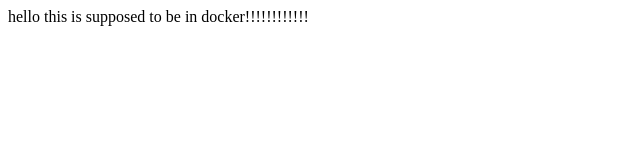
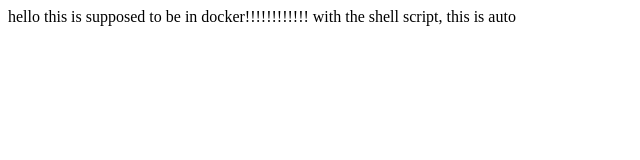
Before and after one commit to foretrash1212-hub/webapp, a plain HTML site: page index.html in a window 1280 px wide. Shown: the whole page, without its empty margins (0-640 px from the left). Drawn offline with Linux system fonts and the light colour scheme.

Commit message:
index.html modified second

```diff
--- a/index.html
+++ b/index.html
@@ -1,3 +1,4 @@
 <html>
 hello this is supposed to be in docker!!!!!!!!!!!!
+with the shell script, this is auto
 </html>
```
